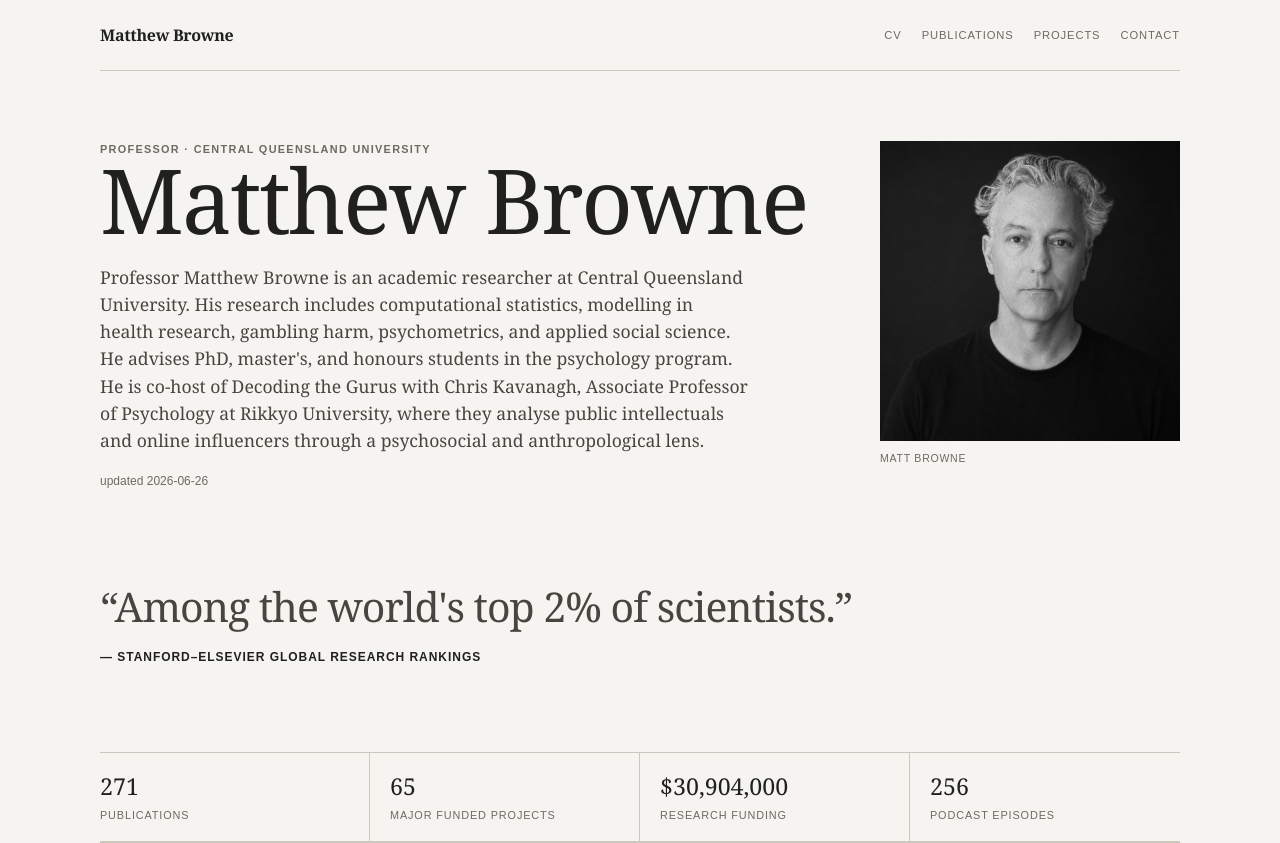
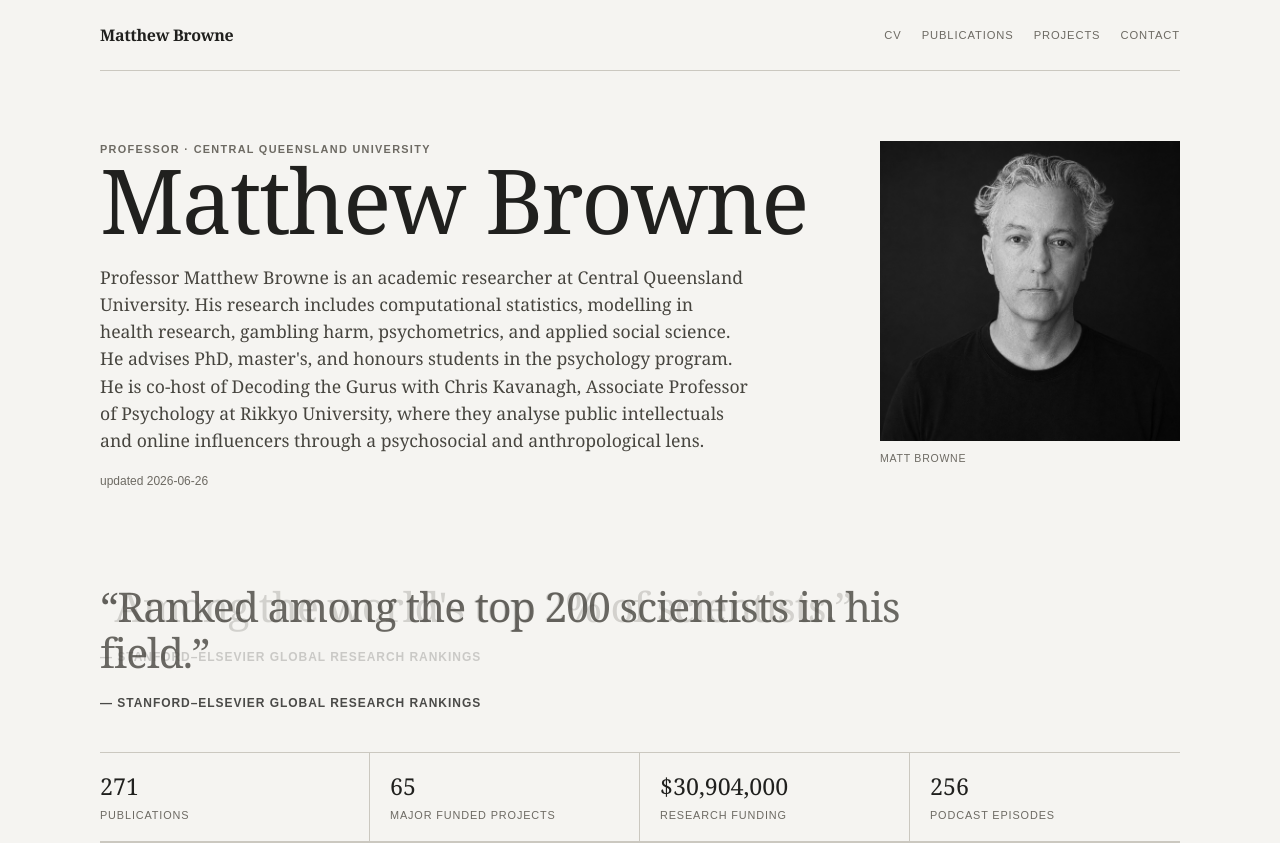
Before and after one commit to brownem722/brownem722.github.io, a Next.js app: page / in a window 1280 px wide. Shown: the top 843 px of the page. Built offline with nearby package versions, Linux system fonts and the light colour scheme.

Commit message:
Lengthen quote crossfade to three seconds

```diff
--- a/app/globals.css
+++ b/app/globals.css
@@ -24,10 +24,10 @@ h2 { margin-bottom: 18px; font-size: clamp(1.8rem, 3vw, 2.8rem); line-height: 1.
 .portrait-frame figcaption { padding-top: 10px; color: var(--muted); font-size: .66rem; letter-spacing: .07em; text-transform: uppercase; }
 .quote-section { padding: 28px 0 36px; }
 .quote-stack { position: relative; max-width: 820px; min-height: 132px; }
-.quote-cycle { position: absolute; inset: 0; margin: 0; opacity: 1; transition: opacity 1.2s ease; }
-.quote-cycle.is-fading { animation: quote-fade-out 1.2s ease forwards; }
+.quote-cycle { position: absolute; inset: 0; margin: 0; opacity: 1; transition: opacity 3s ease; }
+.quote-cycle.is-fading { animation: quote-fade-out 3s ease forwards; }
 .quote-incoming { opacity: 0; }
-.quote-incoming.is-visible { animation: quote-fade-in 1.2s ease forwards; }
+.quote-incoming.is-visible { animation: quote-fade-in 3s ease forwards; }
 .quote-cycle p { margin: 0 0 14px; color: #47453f; font: clamp(1.5rem, 3.2vw, 2.7rem)/1.12 Georgia, "Times New Roman", serif; letter-spacing: -.025em; }
 .quote-cycle cite { color: var(--ink); font-size: .75rem; font-style: normal; font-weight: 700; letter-spacing: .08em; text-transform: uppercase; }
 @keyframes quote-fade-out { from { opacity: 1; } to { opacity: 0; } }
--- a/app/quote-cycle.tsx
+++ b/app/quote-cycle.tsx
@@ -12,7 +12,7 @@ const quotes = [
 ];
 
 const displayMs = 8000;
-const fadeMs = 1200;
+const fadeMs = 3000;
 
 export default function QuoteCycle() {
   const [index, setIndex] = useState(0);
```
